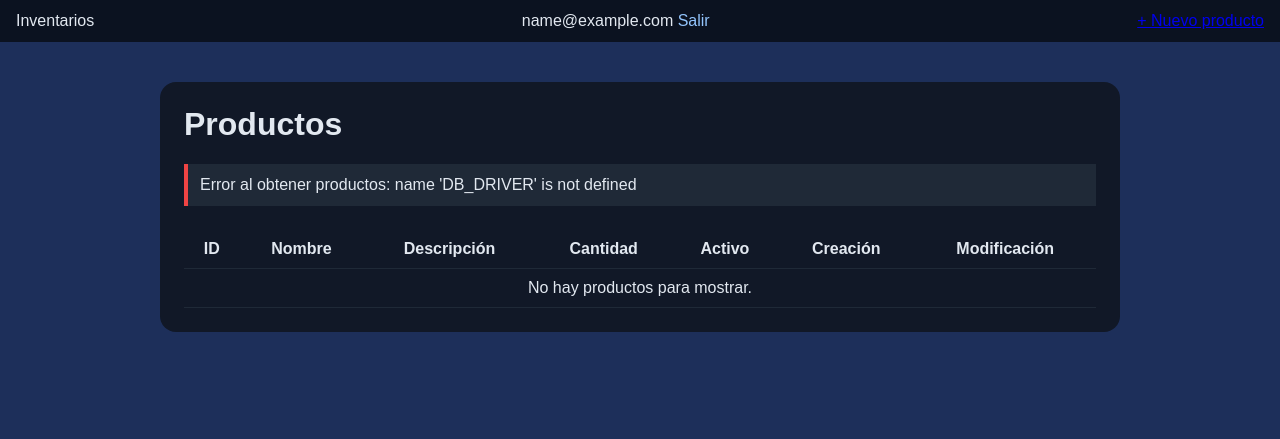
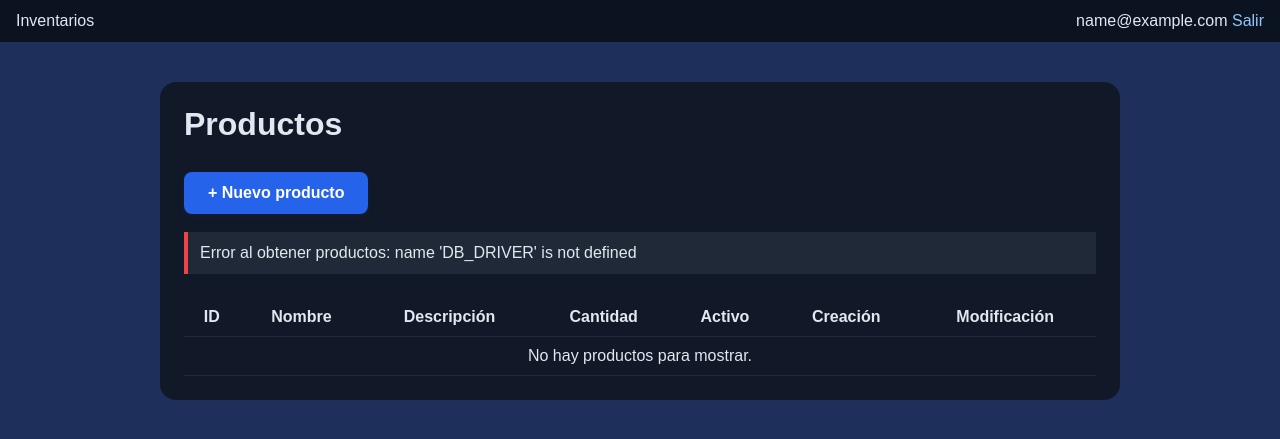
Before and after one commit to Danielmeza2599/sqlserver_webapp_Python, a Flask app: page /inventario in a window 1280 px wide. Shown: the top 439 px of the page. Run offline with Flask 3, Linux system fonts and the light colour scheme; the visitor is signed in with stand-in values (Sample User, id 1); parts of the project's set-up code (start-up, migrations or seed data) failed here and were passed over.

Commit message:
SQL_SERVER_WEBAPP: Se adapta el boton para ingresar productos nuevos al inventario, diseño del CSS adaptado.

```diff
--- a/static/css/styles.css
+++ b/static/css/styles.css
@@ -38,6 +38,24 @@
   margin-bottom: 12px;
 }
 .note { font-size: 12px; opacity: 0.7; }
+
+.btn-nuevo-producto {
+  display: inline-block;
+  background: #2563eb;
+  color: #fff;
+  font-weight: bold;
+  padding: 12px 24px;
+  border-radius: 8px;
+  text-decoration: none;
+  margin-bottom: 18px;
+  margin-top: 8px;
+  box-shadow: 0 2px 8px rgba(37,99,235,0.08);
+  transition: background 0.2s, box-shadow 0.2s;
+}
+.btn-nuevo-producto:hover {
+  background: #1e40af;
+  box-shadow: 0 4px 16px rgba(37,99,235,0.16);
+}
 .table-wrapper { overflow-x: auto; }
 table {
   width: 100%;
--- a/templates/inventario.html
+++ b/templates/inventario.html
@@ -14,11 +14,11 @@
       <span>{{ user }}</span>
       <a class="logout" href="{{ url_for('logout') }}">Salir</a>
     </div>
-    <a href="{{ url_for('producto_nuevo') }}">+ Nuevo producto</a>
   </div>
   <div class="container">
     <div class="card">
       <h1>Productos</h1>
+  <a href="{{ url_for('producto_nuevo') }}" class="btn-nuevo-producto">+ Nuevo producto</a>
       {% with messages = get_flashed_messages(with_categories=true) %}
         {% if messages %}
           {% for category, msg in messages %}
```
